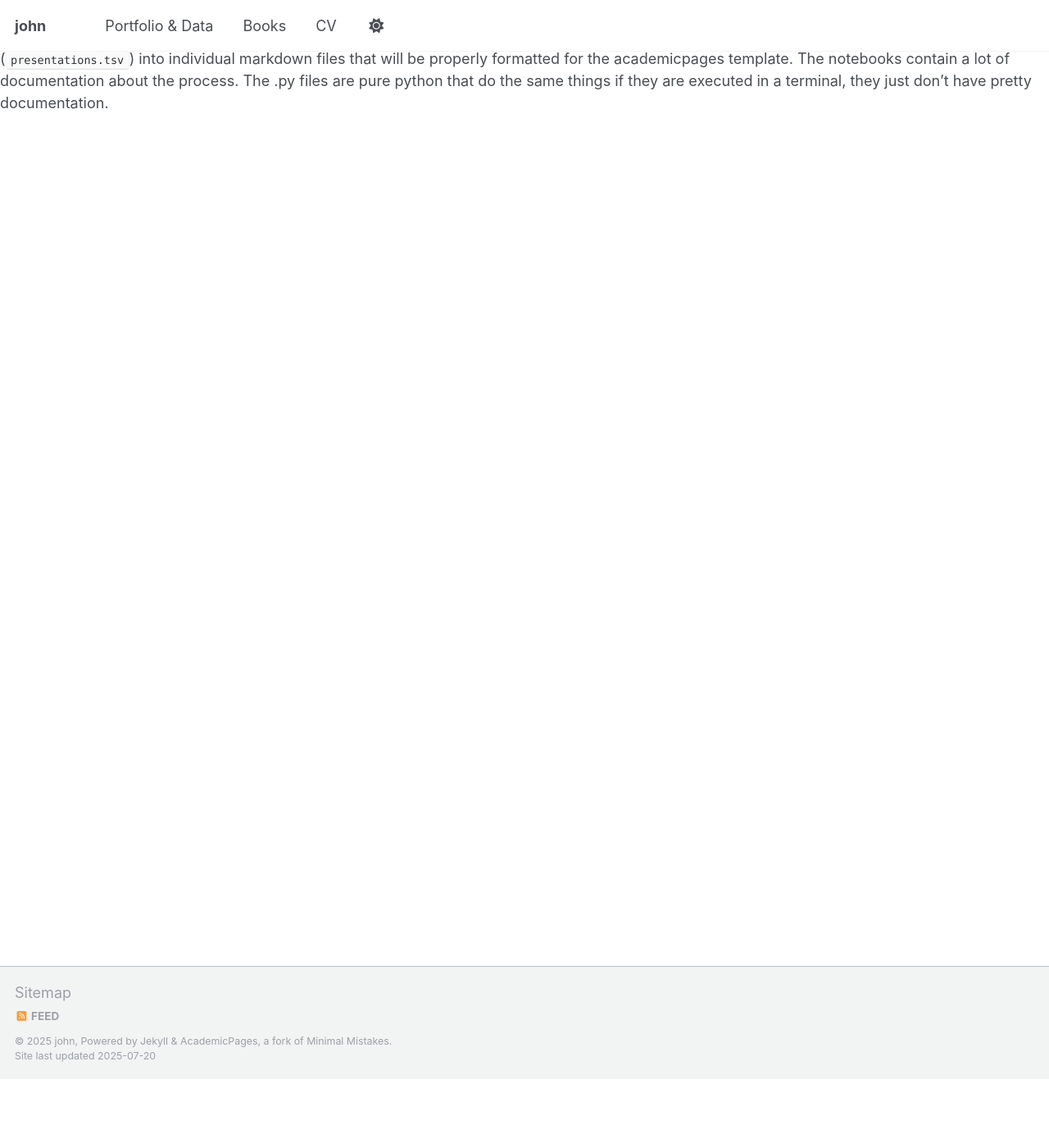
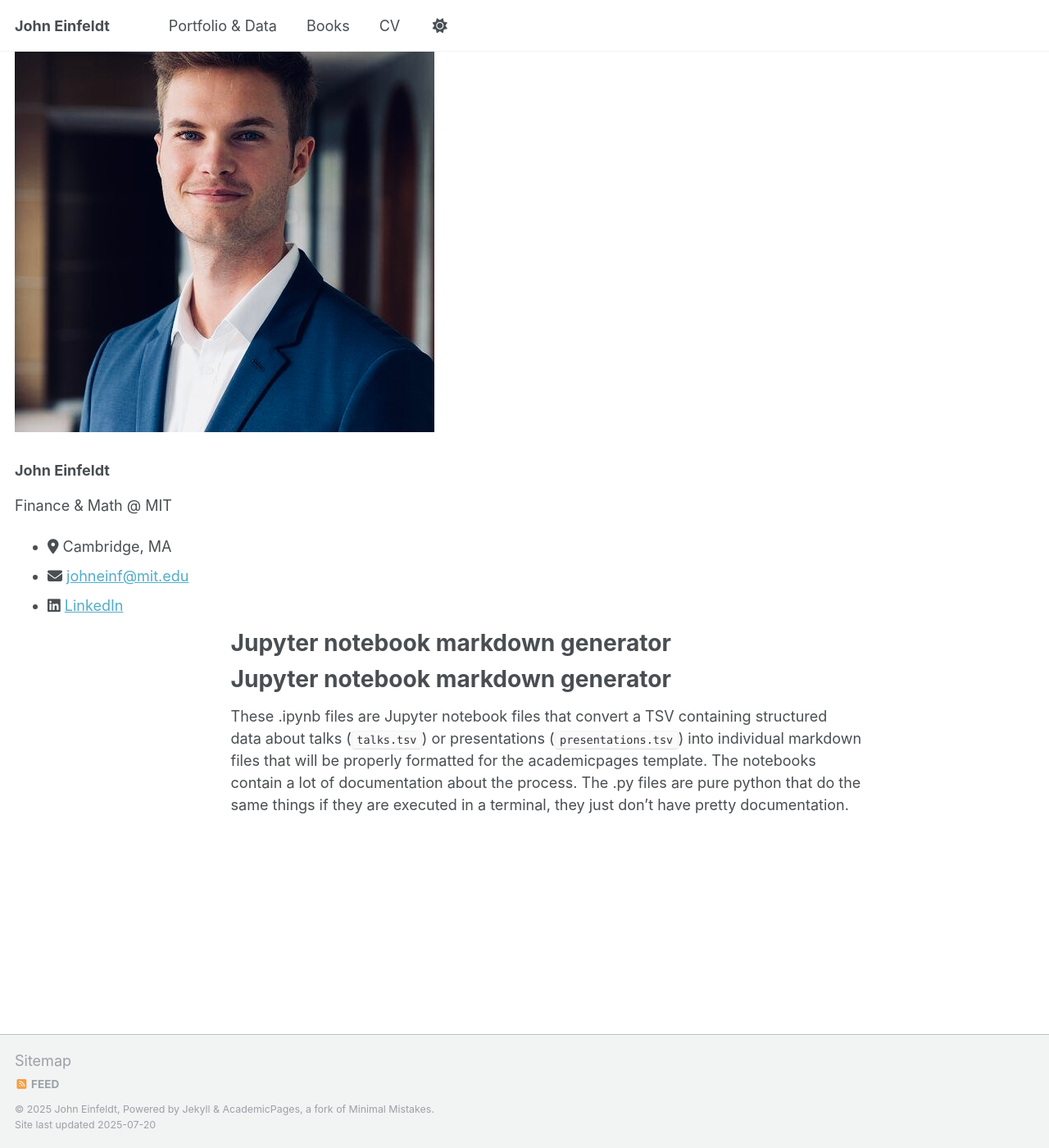
Before and after one commit to johneinfeldt/john, a Jekyll site: the page built from markdown_generator/readme.md, in a window 1280 px wide and 1400 px high, scrolled down 84 px. Shown: the whole window at 82% size. Built offline with Jekyll 4.4.1, drawn with Linux system fonts in a browser that asks for light colours; our own code applies the rules of GitHub Pages for plain Markdown files; a script that is not in the unit is left out; part of the change alters nothing that is shown.

Commit message:
Update _config.yml

```diff
--- a/_config.yml
+++ b/_config.yml
@@ -1,3 +1,10 @@
+title: "John Einfeldt"
+description: "Finance & Math @ MIT"
+url: "https://johneinfeldt.github.io"
+baseurl: ""  # Leave this blank for user pages like johneinfeldt.github.io
+
+theme: minimal-mistakes-jekyll
+
 author:
   name: "John Einfeldt"
   avatar: "/images/profile.png"
@@ -6,11 +13,23 @@ author:
   email: "johneinf@mit.edu"
   linkedin: "https://www.linkedin.com/in/john-niklas-einfeldt-19851b1bb/"
 
-theme: minimal-mistakes-jekyll
+# Include folders
+include:
+  - _pages
 
+# Enable the sidebar navigation if you have a nav file
 defaults:
   - scope:
       path: ""
+      type: pages
     values:
+      layout: single
+      author_profile: true
       sidebar:
         nav: "main"
+
+# Collections (optional but helpful)
+collections:
+  pages:
+    output: true
+    permalink: /:path/
```
